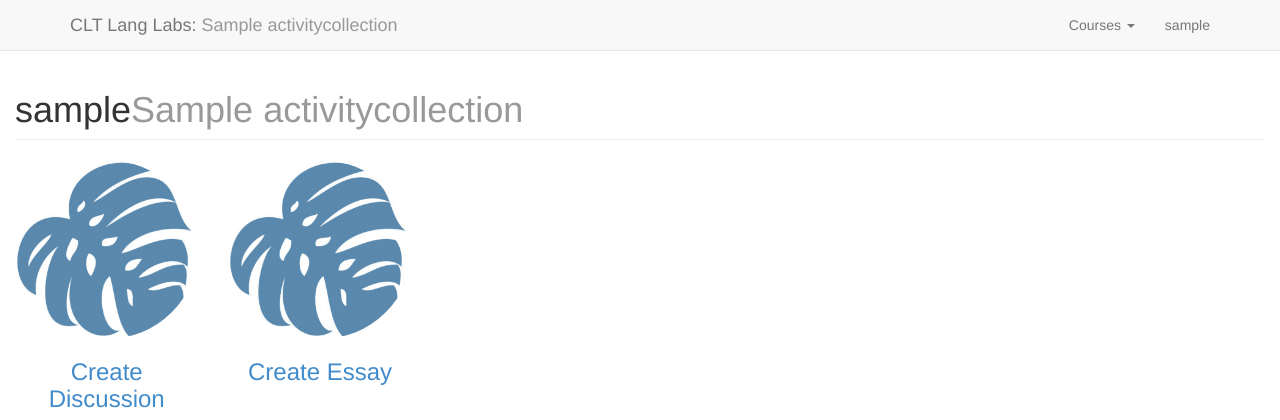
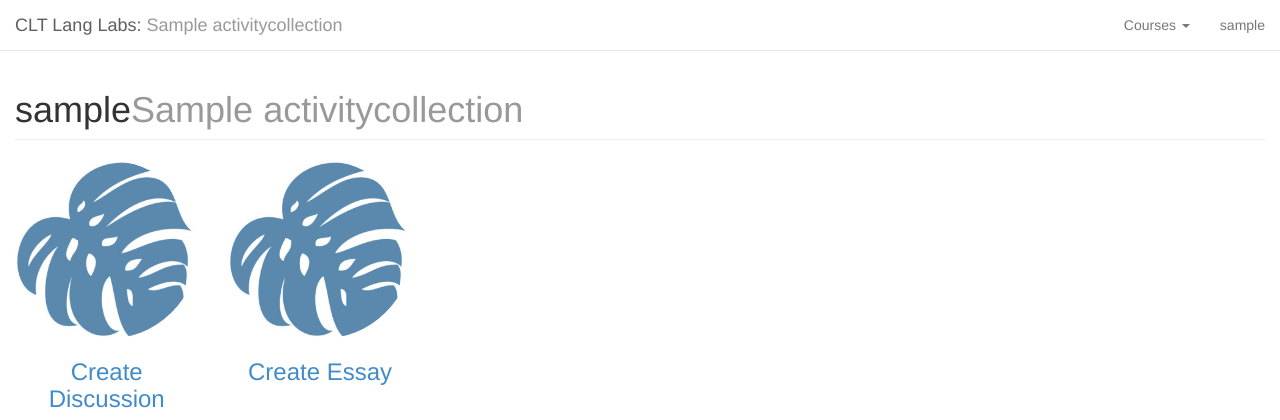
Before and after one commit to songmink/clt-langlabs, a Django app: page /activity/add/1 in a window 1280 px wide. Shown: the top 420 px of the page. Run offline with Django 3.2, Linux system fonts and the light colour scheme; a user stored in the database is signed in; tables that the repository leaves empty hold one stand-in row (values such as "Sample post"); some libraries are stand-ins or nearby versions.

Commit message:
minor changes l and f

```diff
--- a/cltlanglab/settings/dev.py
+++ b/cltlanglab/settings/dev.py
@@ -15,7 +15,6 @@ ALLOWED_HOSTS = []
 # Append apps used in development not production.
 INSTALLED_APPS += (
     'debug_toolbar',
-    'tip', # django template inspector
 )
 
 DATABASES = {
--- a/static/css/base.css
+++ b/static/css/base.css
@@ -1,6 +1,11 @@
 body {
   padding-top: 50px;
 }
+
+.navbar {
+	background-color: white;
+}
+
 .starter-template {
   padding: 40px 15px;
   text-align: center;
--- a/static/css/dashboard.css
+++ b/static/css/dashboard.css
@@ -39,6 +39,11 @@ body {
     border-right: 1px solid #eee;
   }
 }
+
+.navbar {
+  background-color: white;
+}
+
 
 /* Sidebar navigation */
 .nav-sidebar {
--- a/templates/base.html
+++ b/templates/base.html
@@ -22,7 +22,7 @@
     {% block navbar %}
     <!-- Fixed navbar -->
     <div class="navbar navbar-default navbar-fixed-top" role="navigation">
-      <div class="container">
+      <div class="container-fluid">
         <div class="navbar-header">
           <button type="button" class="navbar-toggle" data-toggle="collapse" data-target=".navbar-collapse">
             <span class="sr-only">Toggle navigation</span>
```
